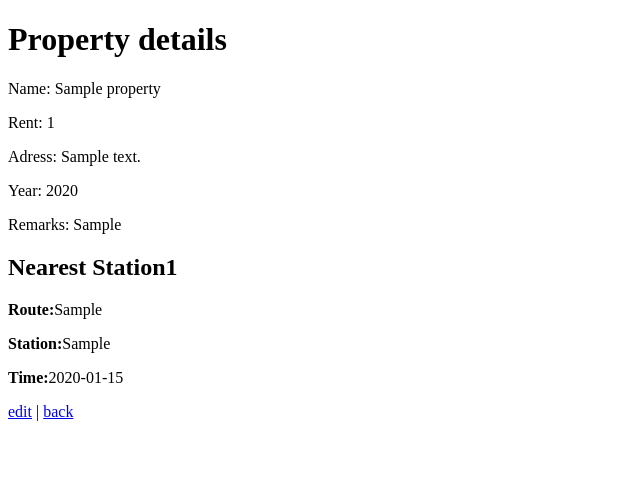
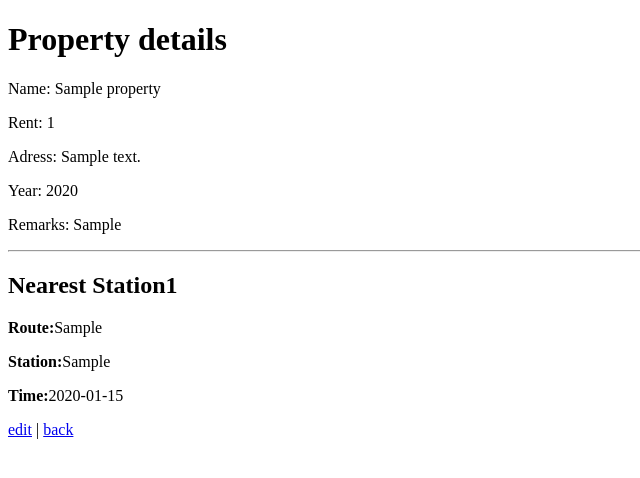
Before and after one commit to esthergithub/Rental-property, a Rails app: page /properties/1 in a window 1280 px wide. Shown: the top 478 px of the page, without its empty margins (0-640 px from the left). Run offline with Rails 7, Linux system fonts and the light colour scheme; tables that the repository leaves empty hold one stand-in row (values such as "Sample post"); style sheets or scripts are compiled from the project's sources; some libraries are stand-ins or nearby versions.

Commit message:
correction

```diff
--- a/app/views/properties/_form.html.erb
+++ b/app/views/properties/_form.html.erb
@@ -10,7 +10,7 @@
 　</div>
 <% end %>
 
-  <div class="property_form">
+  <div class="property">
     <%= form.label :name %><br>
     <%= form.text_field :name %><br>
     <%= form.label :rent %><br>
@@ -22,7 +22,7 @@
     <%= form.label :remarks %><br>
     <%= form.text_area :memo %><br>
   </div>
-
+<hr>
   <div class="station_form">
     <% n = 0 %>
     <%= form.fields_for :nearest_stations do |near| %>
--- a/app/views/properties/show.html.erb
+++ b/app/views/properties/show.html.erb
@@ -4,8 +4,8 @@
 <p>Adress: <%= @property.address %></p>
 <p>Year: <%= @property.year %></p>
 <p>Remarks: <%= @property.memo %></p>
-
-<div class="station_form">
+<hr>
+<div class="station">
   <% n = 0 %>
   <% @property.nearest_stations.each do |nearest_station| %>
     <h2>Nearest Station<%= n += 1 %></h2>
```
